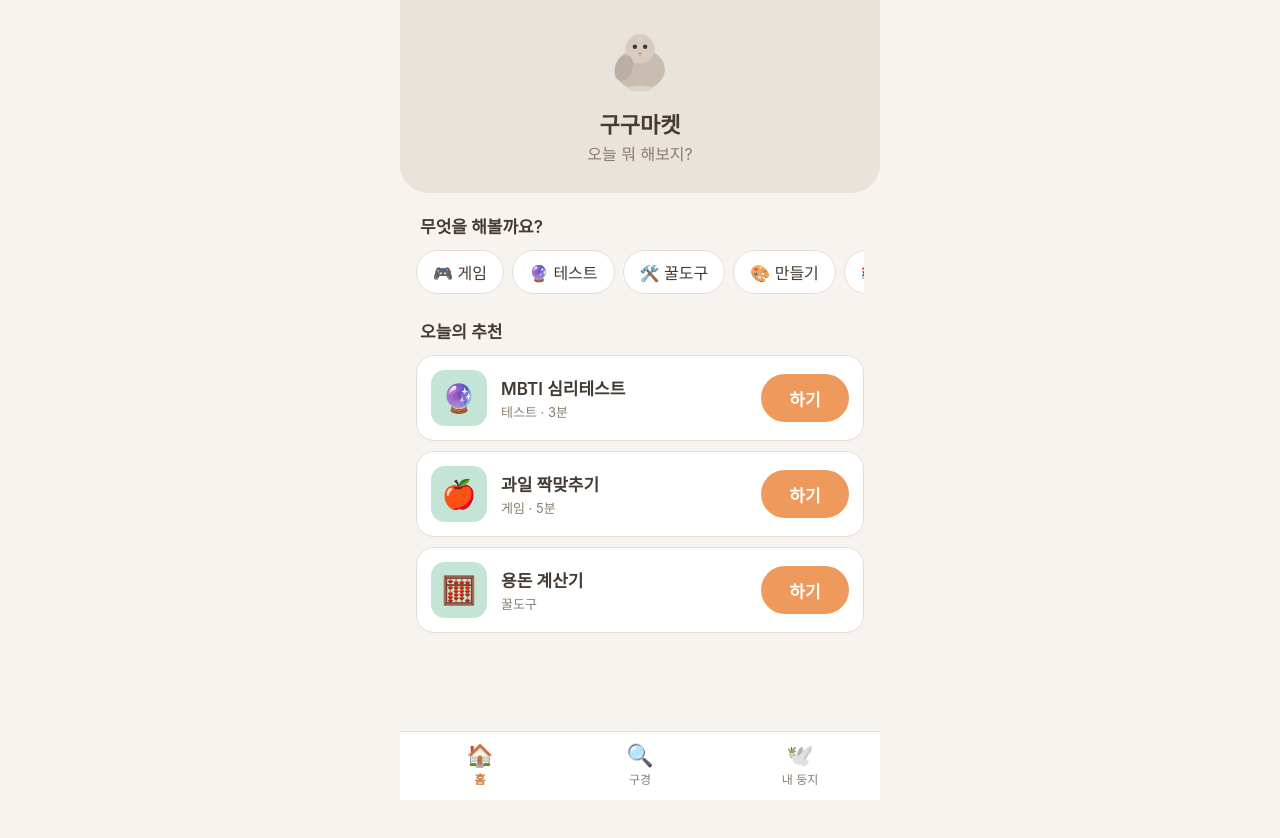
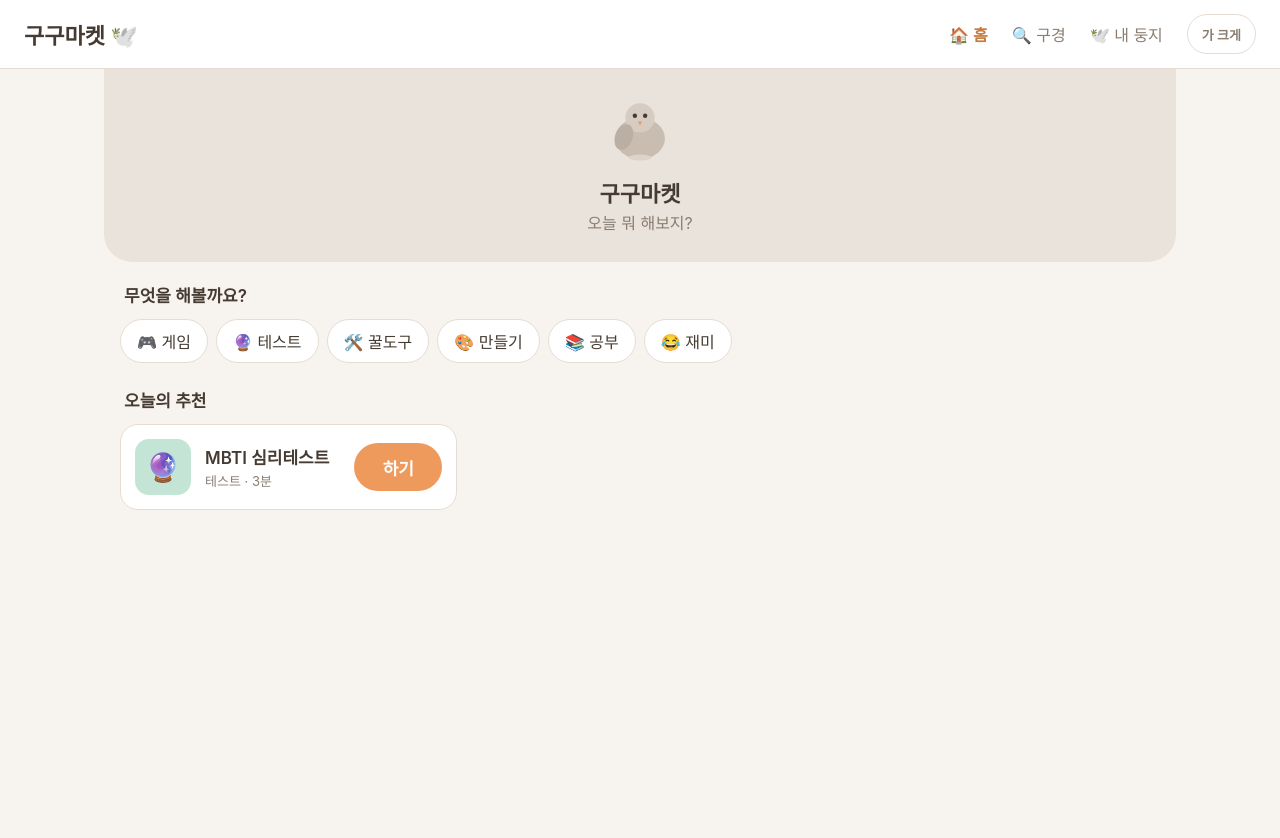
Before and after one commit to sarocoart/gugu, a Next.js app: page / in a window 1280 px wide. Shown: the top 838 px of the page. Before the commit the page ends 800 px from the top, so only its background shows below. Built offline with nearby package versions, Linux system fonts and the light colour scheme.

Commit message:
Add files via upload

```diff
--- a/app/globals.css
+++ b/app/globals.css
@@ -22,3 +22,75 @@ button:active {
 a {
   -webkit-tap-highlight-color: transparent;
 }
+
+/* ============================================================
+   반응형 기준선 — 이 파일이 PC/모바일 전환의 유일한 관리처입니다.
+   화면 폭 760px을 기준으로 브라우저가 자동으로 배치를 바꿉니다.
+   JavaScript 판단 없이 CSS만으로 처리 -> 에러가 날 곳이 없습니다.
+   ============================================================ */
+
+.gugu-shell {
+  margin: 0 auto;
+  min-height: 100vh;
+}
+
+.gugu-topnav {
+  display: none;
+}
+
+.gugu-bottomnav {
+  display: flex;
+}
+
+.gugu-list {
+  display: grid;
+  grid-template-columns: 1fr;
+  gap: 10px;
+}
+
+.gugu-chips {
+  display: flex;
+  gap: 8px;
+  overflow-x: auto;
+  padding-bottom: 4px;
+}
+
+@media (min-width: 760px) {
+  .gugu-shell {
+    max-width: 1120px;
+    padding: 0 24px;
+    padding-bottom: 0;
+  }
+
+  .gugu-topnav {
+    display: flex;
+  }
+
+  .gugu-bottomnav {
+    display: none;
+  }
+
+  .gugu-list {
+    grid-template-columns: repeat(auto-fill, minmax(280px, 1fr));
+    gap: 14px;
+  }
+
+  .gugu-chips {
+    flex-wrap: wrap;
+    overflow-x: visible;
+  }
+}
+
+html[data-big="true"] {
+  font-size: 18.4px;
+}
+
+/* 모바일에서만 보이는 요소 (PC엔 상단 바가 있으니 숨김) */
+.gugu-mobile-only {
+  display: block;
+}
+@media (min-width: 760px) {
+  .gugu-mobile-only {
+    display: none;
+  }
+}
--- a/app/layout.tsx
+++ b/app/layout.tsx
@@ -1,6 +1,7 @@
 import type { Metadata } from "next";
 import { labels } from "@/lib/labels";
 import { colors } from "@/lib/theme";
+import TopNav from "@/components/TopNav";
 import BottomNav from "@/components/BottomNav";
 import "./globals.css";
 
@@ -13,14 +14,8 @@ export default function RootLayout({ children }: { children: React.ReactNode })
   return (
     <html lang="ko">
       <body style={{ background: colors.bg }}>
-        <main
-          style={{
-            maxWidth: 480,
-            margin: "0 auto",
-            minHeight: "100vh",
-            paddingBottom: 72,
-          }}
-        >
+        <TopNav />
+        <main className="gugu-shell" style={{ paddingBottom: 72 }}>
           {children}
         </main>
         <BottomNav />
--- a/app/nest/page.tsx
+++ b/app/nest/page.tsx
@@ -74,7 +74,7 @@ export default function NestPage() {
           <RunButton label={`${labels.explore} 가기`} onClick={() => router.push("/explore")} />
         </div>
       ) : (
-        <div style={{ display: "flex", flexDirection: "column", gap: 10, padding: "0 16px" }}>
+        <div className="gugu-list" style={{ padding: "0 16px" }}>
           {list.map((app) => (
             <AppCard key={app.id} app={app} />
           ))}
--- a/app/page.tsx
+++ b/app/page.tsx
@@ -4,6 +4,7 @@ import { useRouter } from "next/navigation";
 import Pigeon from "@/components/Pigeon";
 import AppCard from "@/components/AppCard";
 import CategoryChip from "@/components/CategoryChip";
+import BigTextToggle from "@/components/BigTextToggle";
 import { apps } from "@/lib/data";
 import { categories, labels } from "@/lib/labels";
 import { colors, font } from "@/lib/theme";
@@ -20,8 +21,12 @@ export default function HomePage() {
           padding: "24px 20px 28px",
           textAlign: "center",
           borderRadius: "0 0 28px 28px",
+          position: "relative",
         }}
       >
+        <div className="gugu-mobile-only" style={{ position: "absolute", top: 16, right: 16 }}>
+          <BigTextToggle />
+        </div>
         <Pigeon size={88} mood="hello" />
         <h1 style={{ margin: "10px 0 2px", fontSize: font.title, fontWeight: 700, color: colors.text }}>
           {labels.serviceName}
@@ -33,7 +38,7 @@ export default function HomePage() {
         <h2 style={{ margin: "0 4px 12px", fontSize: font.cardTitle, fontWeight: 600, color: colors.text }}>
           {labels.categoriesTitle}
         </h2>
-        <div style={{ display: "flex", gap: 8, overflowX: "auto", paddingBottom: 4 }}>
+        <div className="gugu-chips">
           {categories.map((c) => (
             <CategoryChip
               key={c.id}
@@ -50,7 +55,7 @@ export default function HomePage() {
         <h2 style={{ margin: "0 4px 12px", fontSize: font.cardTitle, fontWeight: 600, color: colors.text }}>
           {labels.todayTitle}
         </h2>
-        <div style={{ display: "flex", flexDirection: "column", gap: 10 }}>
+        <div className="gugu-list">
           {featured.map((app) => (
             <AppCard key={app.id} app={app} />
           ))}
--- a/app/play/[id]/page.tsx
+++ b/app/play/[id]/page.tsx
@@ -97,7 +97,7 @@ export default function PlayPage({ params }: { params: { id: string } }) {
             title={app.title}
             style={{
               width: "100%",
-              height: "62vh",
+              height: "min(62vh, 560px)",
               border: `1px solid ${colors.line}`,
               borderRadius: 18,
               background: colors.surface,
--- /dev/null
+++ b/components/BigTextToggle.tsx
@@ -0,0 +1,48 @@
+"use client";
+
+import { useEffect, useState } from "react";
+import { colors, font } from "@/lib/theme";
+
+// 큰 글씨 모드 토글. html에 data-big 속성을 붙였다 뗐다 할 뿐이라 아주 단순합니다.
+// 실제 확대는 globals.css의 html[data-big="true"]가 담당합니다.
+export default function BigTextToggle() {
+  const [big, setBig] = useState(false);
+
+  useEffect(() => {
+    const saved = typeof window !== "undefined" && window.localStorage.getItem("gugu_big") === "1";
+    setBig(saved);
+    document.documentElement.setAttribute("data-big", saved ? "true" : "false");
+  }, []);
+
+  const toggle = () => {
+    const next = !big;
+    setBig(next);
+    document.documentElement.setAttribute("data-big", next ? "true" : "false");
+    try {
+      window.localStorage.setItem("gugu_big", next ? "1" : "0");
+    } catch {
+      // 저장 실패해도 앱이 죽지 않게 넘어갑니다.
+    }
+  };
+
+  return (
+    <button
+      onClick={toggle}
+      aria-label="큰 글씨 모드"
+      style={{
+        height: 40,
+        padding: "0 14px",
+        borderRadius: 20,
+        border: `1px solid ${colors.line}`,
+        background: big ? colors.orangeSoft : colors.surface,
+        color: big ? colors.orangeText : colors.textSub,
+        fontSize: font.sub,
+        fontWeight: 600,
+        cursor: "pointer",
+        whiteSpace: "nowrap",
+      }}
+    >
+      가 {big ? "크게 ✓" : "크게"}
+    </button>
+  );
+}
--- a/components/BottomNav.tsx
+++ b/components/BottomNav.tsx
@@ -2,32 +2,29 @@
 
 import Link from "next/link";
 import { usePathname } from "next/navigation";
-import { labels } from "@/lib/labels";
 import { colors } from "@/lib/theme";
+import { navItems } from "./TopNav";
 
-const items = [
-  { href: "/", label: labels.home, icon: "🏠" },
-  { href: "/explore", label: labels.explore, icon: "🔍" },
-  { href: "/nest", label: labels.mypage, icon: "🕊️" },
-];
-
+// 모바일에서만 보이는 하단 바. PC에선 CSS(.gugu-bottomnav)가 숨깁니다.
+// 메뉴 항목은 TopNav의 navItems를 그대로 가져다 써서 한 곳에서만 관리합니다.
 export default function BottomNav() {
   const pathname = usePathname();
   return (
     <nav
+      className="gugu-bottomnav"
       style={{
         position: "fixed",
         bottom: 0,
         left: 0,
         right: 0,
-        display: "flex",
         background: colors.surface,
         borderTop: `1px solid ${colors.line}`,
         maxWidth: 480,
         margin: "0 auto",
+        zIndex: 10,
       }}
     >
-      {items.map((item) => {
+      {navItems.map((item) => {
         const active = pathname === item.href;
         return (
           <Link
--- /dev/null
+++ b/components/TopNav.tsx
@@ -0,0 +1,65 @@
+"use client";
+
+import Link from "next/link";
+import { usePathname } from "next/navigation";
+import { labels } from "@/lib/labels";
+import { colors, font } from "@/lib/theme";
+import BigTextToggle from "./BigTextToggle";
+
+// 하단 바와 같은 메뉴를 씁니다 — 한 곳(navItems)에서 관리하려고 분리했어요.
+export const navItems = [
+  { href: "/", label: labels.home, icon: "🏠" },
+  { href: "/explore", label: labels.explore, icon: "🔍" },
+  { href: "/nest", label: labels.mypage, icon: "🕊️" },
+];
+
+// PC에서만 보이는 상단 가로 바. 모바일에선 CSS(.gugu-topnav)가 숨깁니다.
+export default function TopNav() {
+  const pathname = usePathname();
+  return (
+    <nav
+      className="gugu-topnav"
+      style={{
+        alignItems: "center",
+        gap: 24,
+        padding: "14px 24px",
+        background: colors.surface,
+        borderBottom: `1px solid ${colors.line}`,
+        position: "sticky",
+        top: 0,
+        zIndex: 10,
+      }}
+    >
+      <Link
+        href="/"
+        style={{
+          fontSize: font.title,
+          fontWeight: 700,
+          color: colors.text,
+          textDecoration: "none",
+          marginRight: "auto",
+        }}
+      >
+        {labels.serviceName} 🕊️
+      </Link>
+      {navItems.map((item) => {
+        const active = pathname === item.href;
+        return (
+          <Link
+            key={item.href}
+            href={item.href}
+            style={{
+              fontSize: font.body,
+              fontWeight: active ? 600 : 400,
+              color: active ? colors.active : colors.textSub,
+              textDecoration: "none",
+            }}
+          >
+            <span aria-hidden="true">{item.icon}</span> {item.label}
+          </Link>
+        );
+      })}
+      <BigTextToggle />
+    </nav>
+  );
+}
--- a/lib/data.ts
+++ b/lib/data.ts
@@ -12,8 +12,21 @@ export type GuguApp = {
   biltProductId?: string; // 빌트마켓 연동용 자리 (지금은 비움)
 };
 
-// 작품 목록 — 새 작품을 올리려면 여기에 한 덩어리 추가하면 끝!
-// url에 배포된 주소를 넣으면 실행 화면에서 바로 열립니다.
+// ============================================================
+// 작품 목록 — 새 작품을 올리려면 아래에 한 덩어리 추가하면 끝!
+//
+// 추가 예시 (복사해서 쓰세요):
+// {
+//   id: "my-app",              // 영문, 겹치지 않게
+//   title: "내 멋진 앱",
+//   desc: "한 줄 소개",
+//   category: "game",          // game / test / tool / make / study / fun
+//   emoji: "🎯",
+//   url: "https://내앱주소",
+//   maker: "제작자 이름",
+//   minutes: 3,
+// },
+// ============================================================
 export const apps: GuguApp[] = [
   {
     id: "mbti-test",
@@ -25,54 +38,6 @@ export const apps: GuguApp[] = [
     maker: "구구",
     minutes: 3,
   },
-  {
-    id: "fruit-match",
-    title: "과일 짝맞추기",
-    desc: "같은 과일을 찾아요. 쉬워요!",
-    category: "game",
-    emoji: "🍎",
-    url: "",
-    maker: "구구",
-    minutes: 5,
-  },
-  {
-    id: "allowance-calc",
-    title: "용돈 계산기",
-    desc: "한 달 용돈을 계획해 봐요",
-    category: "tool",
-    emoji: "🧮",
-    url: "",
-    maker: "구구",
-  },
-  {
-    id: "profile-maker",
-    title: "프로필 그림 만들기",
-    desc: "나만의 귀여운 프로필을 만들어요",
-    category: "make",
-    emoji: "🎨",
-    url: "",
-    maker: "구구",
-  },
-  {
-    id: "word-quiz",
-    title: "낱말 퀴즈",
-    desc: "오늘의 낱말, 맞혀 볼까요?",
-    category: "study",
-    emoji: "📚",
-    url: "",
-    maker: "구구",
-    minutes: 5,
-  },
-  {
-    id: "balance-game",
-    title: "밸런스 게임",
-    desc: "둘 중 하나만 골라야 한다면?",
-    category: "fun",
-    emoji: "⚖️",
-    url: "",
-    maker: "구구",
-    minutes: 2,
-  },
 ];
 
 export function getApp(id: string): GuguApp | undefined {
```
Also changed, not shown: app/explore/page.tsx (+4 -4 lines).
